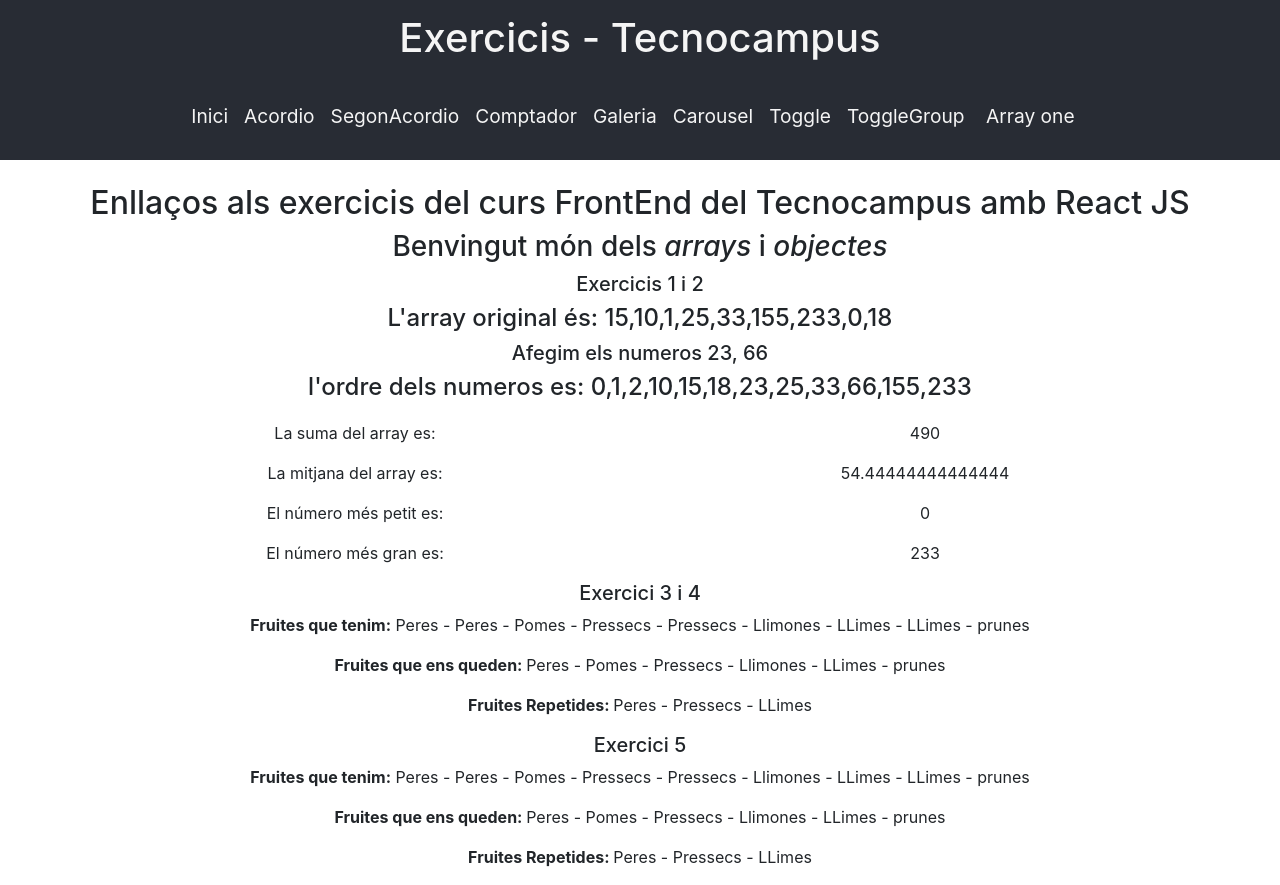
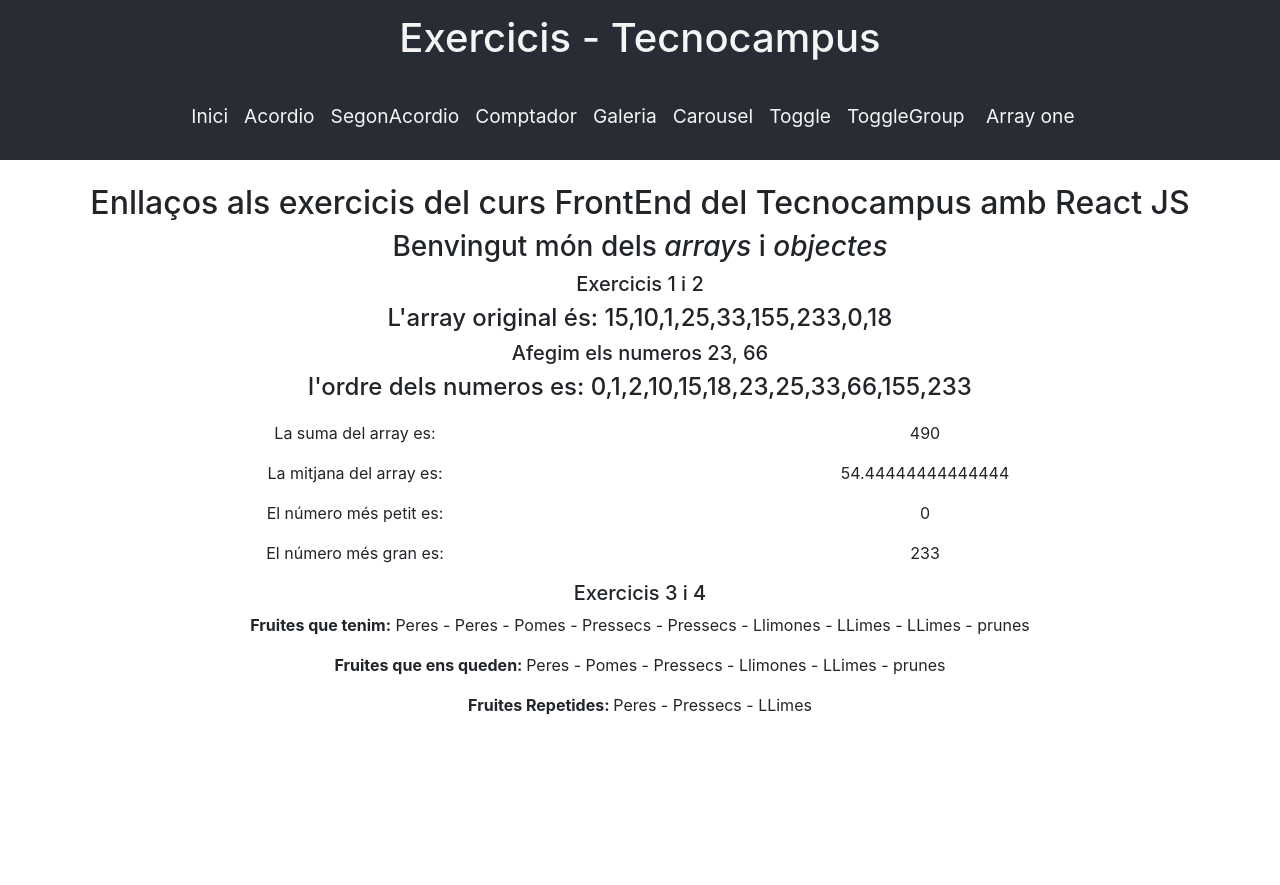
Before and after one commit to Efarinyes/exercicis-tecnocampus, a React (Create React App) app: page /#/ArrayOne in a window 1280 px wide. After the commit the page ends 800 px from the top, so only its background shows below. Built offline with nearby package versions, Linux system fonts and the light colour scheme.

Commit message:
Commit - nous intents

```diff
--- a/src/exercicis/MetodesArrays/ArrayOne.js
+++ b/src/exercicis/MetodesArrays/ArrayOne.js
@@ -73,7 +73,7 @@
         </div>
       </div>
       <div className="row">
-        <h5> Exercici 3 i 4 </h5>
+        <h5> Exercicis 3 i 4 </h5>
         <p>
           <b>Fruites que tenim:</b> {fruitesOriginal.join(" - ")}
         </p>
@@ -84,18 +84,7 @@
           <b>Fruites Repetides: </b> {fruitesRepetides.join(" - ")}
         </p>
       </div>
-      <div className="row">
-        <h5> Exercici 5 </h5>
-        <p>
-          <b>Fruites que tenim:</b> {fruitesOriginal.join(" - ")}
-        </p>
-        <p>
-          <b>Fruites que ens queden: </b> {fruitesFinal.join(" - ")}
-        </p>
-        <p>
-          <b>Fruites Repetides: </b> {fruitesRepetides.join(" - ")}
-        </p>
-      </div>
+
     </>
   );
 }
```
Also changed, not shown: src/App.css (line endings or trailing spaces), src/Layout.js (line endings or trailing spaces).
